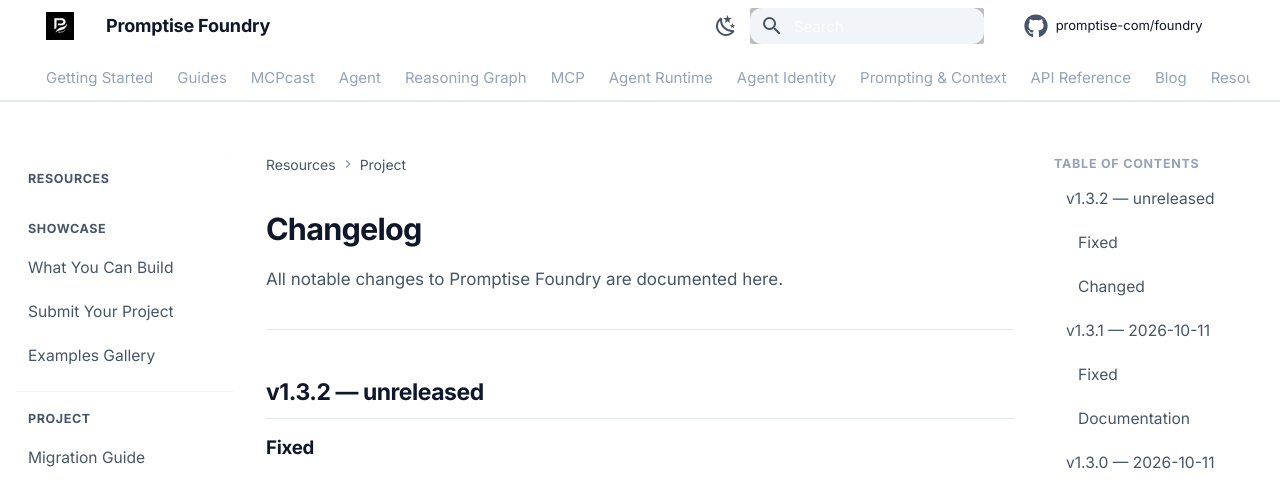
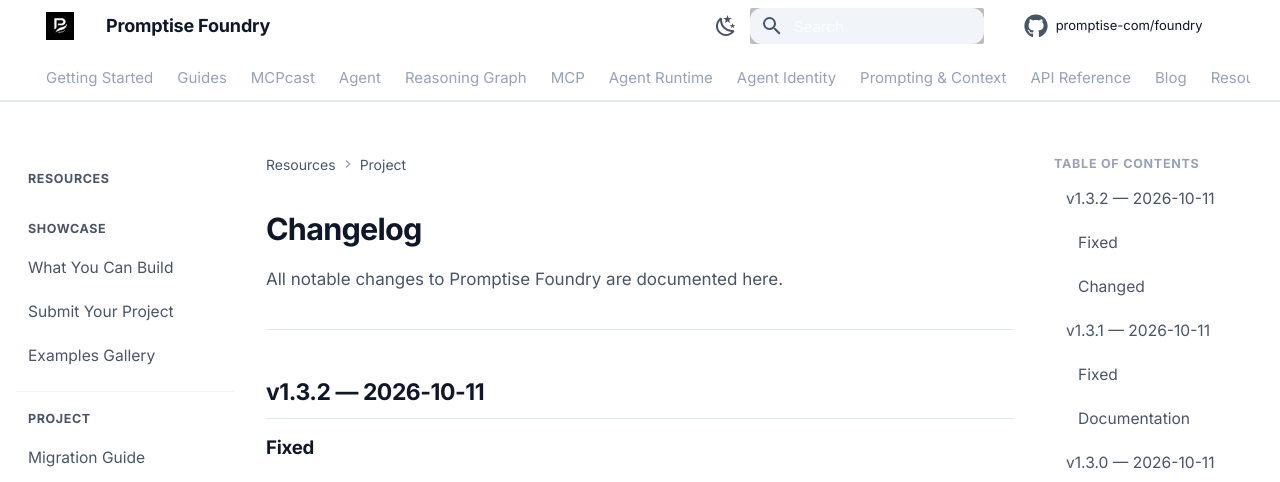
Before and after one commit to CloudEngineHub/DeepMCPAgent, an MkDocs documentation site: the page built from docs/resources/changelog.md, in a window 1280 px wide and 900 px high. Shown: the top 482 px of the window. Built offline with MkDocs 1.6.1 and Material for MkDocs 9.7.7, drawn with Linux system fonts in a browser that asks for light colours; comment, search, counter and statistics services are not loaded.

Commit message:
chore(release): 1.3.2
Co-Authored-By: Claude Opus 5.5 <noreply@anthropic.com>

```diff
--- a/docs/resources/changelog.md
+++ b/docs/resources/changelog.md
@@ -4,7 +4,7 @@ All notable changes to Promptise Foundry are documented here.
 
 ---
 
-## v1.3.2 — unreleased
+## v1.3.2 — 2026-10-11
 
 ### Fixed
 - **Code-action: `post_tool` hooks got their arguments swapped and could not rewrite results** -- `CodeActionNode` called `post_tool(name, args, result, state)` instead of the documented `post_tool(tool_name, result, args, state)` and ignored what the hook returned, so a hook that redacts or truncates tool results had no effect on code-action agents. The hook now gets the documented arguments, and a returned string replaces the result the generated program receives and the run records.
```
Also changed, not shown: CHANGELOG.md (+1 -1 lines).
